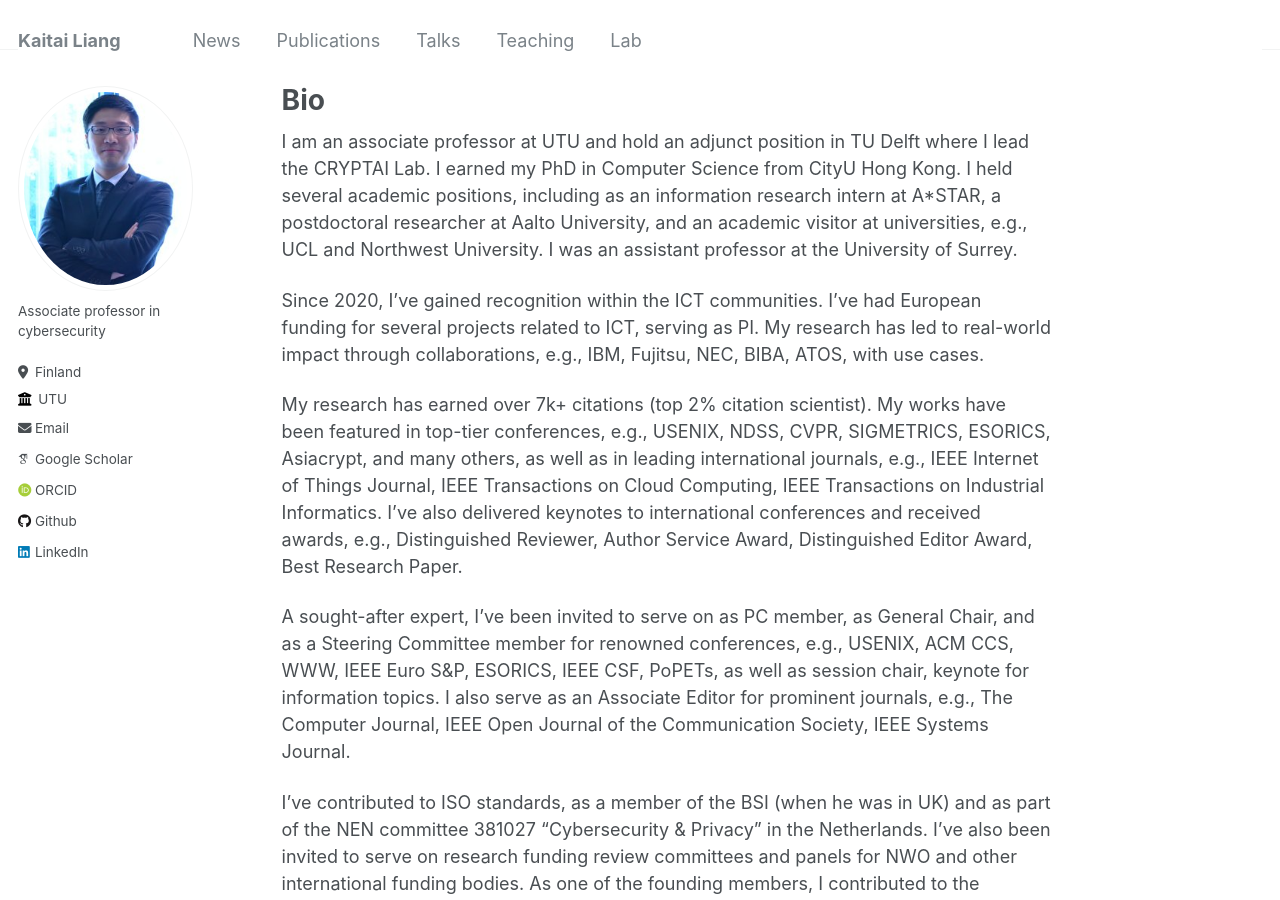
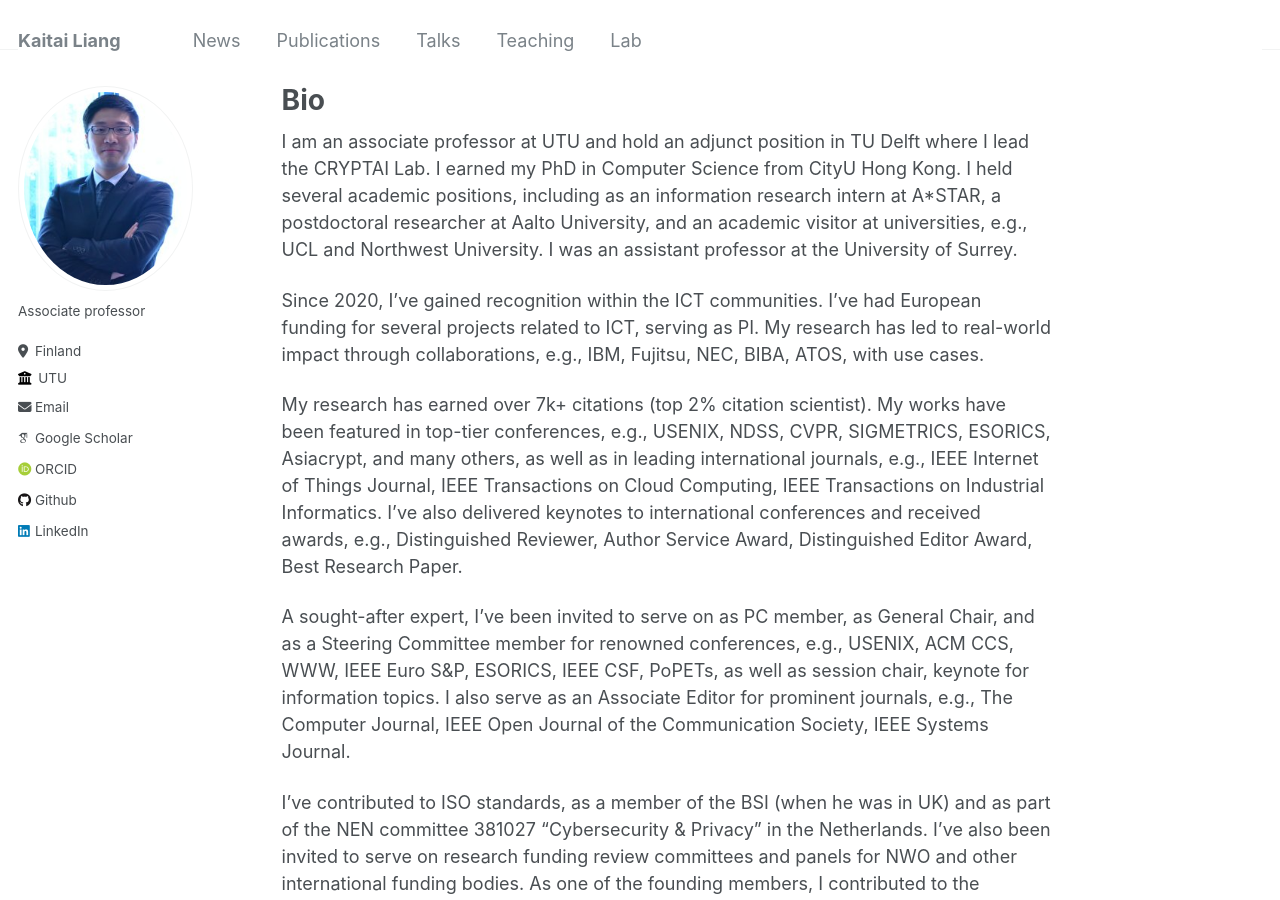
Before and after one commit to kaitailiang/kaitailiang.github.io, a Jekyll site: the page built from _pages/about.md, in a window 1280 px wide and 900 px high. Built offline with Jekyll 4.4.1, drawn with Linux system fonts in a browser that asks for light colours; some web fonts are replaced; a file with an impossible date is left out.

Commit message:
Update _config.yml

```diff
--- a/_config.yml
+++ b/_config.yml
@@ -24,7 +24,7 @@ author:
   avatar           : "citations.jpg"
   name             : #
   pronouns         : # example: "she/her"
-  bio              : "Associate professor in cybersecurity"
+  bio              : "Associate professor"
   location         : "Finland"
   employer         : "UTU"
   uri              : # URL
```
